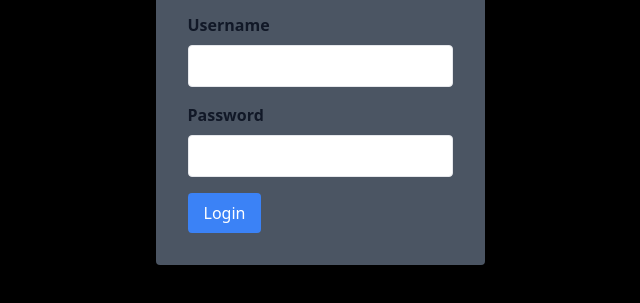
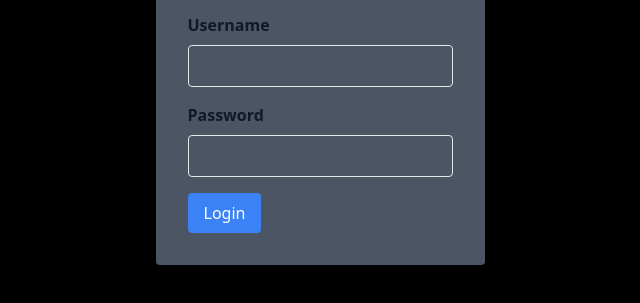
Before and after one commit to PrinceAhmedAly/TaskManager, a website: page index.html in a window 1280 px wide. Shown: the part 301-604 px from the top of the page, without its empty margins (320-960 px from the left). Drawn offline with nearby package versions, Linux system fonts and the light colour scheme.

Commit message:
edit login inputs colors

```diff
--- a/index.html
+++ b/index.html
@@ -22,18 +22,18 @@
             type="text"
             id="username"
             x-model="username"
-            class="border rounded px-4 py-2 w-full text-black"
+            class="border rounded px-4 py-2 w-full text-white bg-gray-600"
           />
         </div>
         <div class="mb-4">
-          <label for="password" class="block text-gray-900 font-bold mb-2 text-black"
+          <label for="password" class="block text-gray-900 font-bold mb-2 "
             >Password</label
           >
           <input
             type="password"
             id="password"
             x-model="password"
-            class="border rounded px-4 py-2 w-full"
+            class="border rounded px-4 py-2 w-full text-white bg-gray-600"
           />
         </div>
         <button
```
